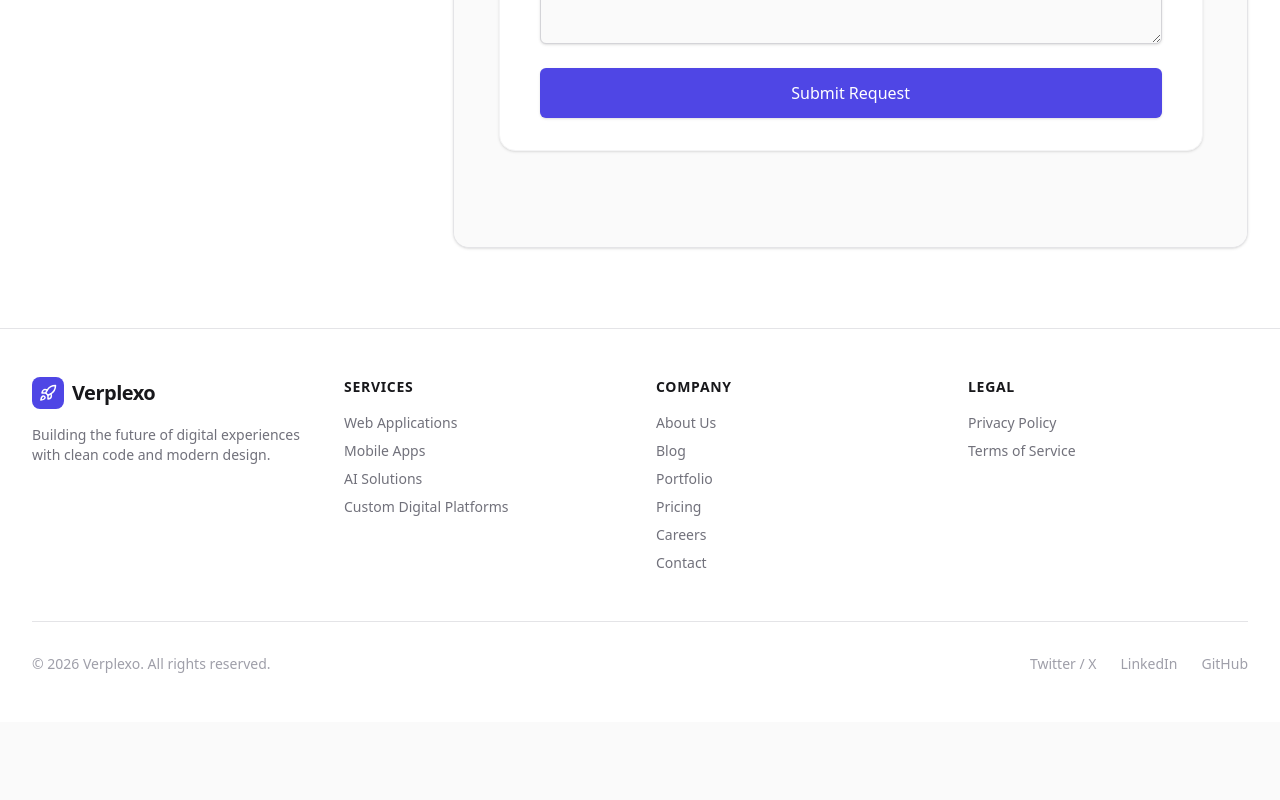
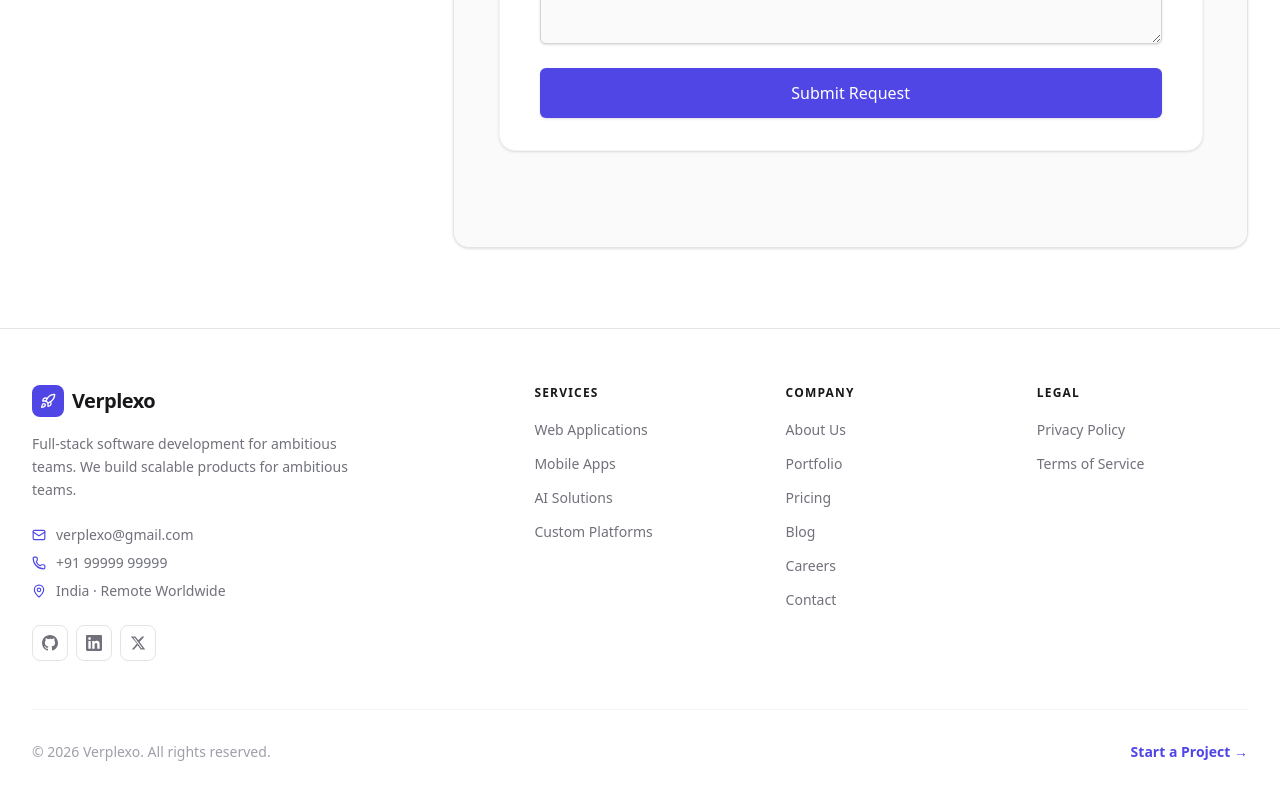
Before and after one commit to Ayush4307/Verplexo, a React (Vite) app: page /contact in a window 1280 px wide. Shown: the part 933-1733 px from the top of the page. Before the commit the page ends 1655 px from the top, so only its background shows below. Built offline with nearby package versions, Linux system fonts and the light colour scheme.

Commit message:
footer and hero section update

```diff
--- a/src/components/Footer.tsx
+++ b/src/components/Footer.tsx
@@ -1,7 +1,58 @@
 import { Link } from 'react-router-dom'
-import { Rocket } from 'lucide-react'
+import { Rocket, Mail, Phone, MapPin } from 'lucide-react'
 import { motion } from 'framer-motion'
 import { fadeIn } from '../utils/motion'
+import { SITE_NAME, EMAIL, PHONE, LOCATION, SOCIAL_LINKS, TAGLINE } from '../constants/brand'
+
+// Inline SVG social icons (lucide-react v1 removed brand icons)
+const GithubIcon = () => (
+  <svg width="16" height="16" viewBox="0 0 24 24" fill="currentColor" aria-hidden="true">
+    <path d="M12 0C5.374 0 0 5.373 0 12c0 5.302 3.438 9.8 8.207 11.387.599.111.793-.261.793-.577v-2.234c-3.338.726-4.033-1.416-4.033-1.416-.546-1.387-1.333-1.756-1.333-1.756-1.089-.745.083-.729.083-.729 1.205.084 1.839 1.237 1.839 1.237 1.07 1.834 2.807 1.304 3.492.997.107-.775.418-1.305.762-1.604-2.665-.305-5.467-1.334-5.467-5.931 0-1.311.469-2.381 1.236-3.221-.124-.303-.535-1.524.117-3.176 0 0 1.008-.322 3.301 1.23A11.509 11.509 0 0112 5.803c1.02.005 2.047.138 3.006.404 2.291-1.552 3.297-1.23 3.297-1.23.653 1.653.242 2.874.118 3.176.77.84 1.235 1.911 1.235 3.221 0 4.609-2.807 5.624-5.479 5.921.43.372.823 1.102.823 2.222v3.293c0 .319.192.694.801.576C20.566 21.797 24 17.3 24 12c0-6.627-5.373-12-12-12z"/>
+  </svg>
+)
+const LinkedinIcon = () => (
+  <svg width="16" height="16" viewBox="0 0 24 24" fill="currentColor" aria-hidden="true">
+    <path d="M20.447 20.452h-3.554v-5.569c0-1.328-.027-3.037-1.852-3.037-1.853 0-2.136 1.445-2.136 2.939v5.667H9.351V9h3.414v1.561h.046c.477-.9 1.637-1.85 3.37-1.85 3.601 0 4.267 2.37 4.267 5.455v6.286zM5.337 7.433a2.062 2.062 0 01-2.063-2.065 2.064 2.064 0 112.063 2.065zm1.782 13.019H3.555V9h3.564v11.452zM22.225 0H1.771C.792 0 0 .774 0 1.729v20.542C0 23.227.792 24 1.771 24h20.451C23.2 24 24 23.227 24 22.271V1.729C24 .774 23.2 0 22.222 0h.003z"/>
+  </svg>
+)
+const TwitterIcon = () => (
+  <svg width="16" height="16" viewBox="0 0 24 24" fill="currentColor" aria-hidden="true">
+    <path d="M18.244 2.25h3.308l-7.227 8.26 8.502 11.24H16.17l-4.714-6.231-5.401 6.231H2.744l7.73-8.835L1.254 2.25H8.08l4.213 5.567zm-1.161 17.52h1.833L7.084 4.126H5.117z"/>
+  </svg>
+)
+
+const footerLinks = {
+  Services: [
+    { label: 'Web Applications', path: '/services' },
+    { label: 'Mobile Apps',      path: '/services' },
+    { label: 'AI Solutions',     path: '/services' },
+    { label: 'Custom Platforms', path: '/services' },
+  ],
+  Company: [
+    { label: 'About Us',   path: '/about' },
+    { label: 'Portfolio',  path: '/portfolio' },
+    { label: 'Pricing',    path: '/pricing' },
+    { label: 'Blog',       path: '/blog' },
+    { label: 'Careers',    path: '/careers' },
+    { label: 'Contact',    path: '/contact' },
+  ],
+  Legal: [
+    { label: 'Privacy Policy',    path: '/privacy' },
+    { label: 'Terms of Service',  path: '/terms' },
+  ],
+}
+
+const contactDetails = [
+  { Icon: Mail,   label: EMAIL,    href: `mailto:${EMAIL}` },
+  { Icon: Phone,  label: PHONE,    href: `tel:${PHONE.replace(/\s/g, '')}` },
+  { Icon: MapPin, label: LOCATION, href: null },
+]
+
+const socials = [
+  { Icon: GithubIcon,   label: 'GitHub',     href: SOCIAL_LINKS.github },
+  { Icon: LinkedinIcon, label: 'LinkedIn',   href: SOCIAL_LINKS.linkedin },
+  { Icon: TwitterIcon,  label: 'Twitter / X', href: SOCIAL_LINKS.twitter },
+]
 
 export function Footer() {
   return (
@@ -10,62 +61,89 @@ export function Footer() {
       variants={fadeIn}
       initial="hidden"
       whileInView="visible"
-      viewport={{ once: true, margin: "-50px" }}
+      viewport={{ once: true, margin: '-50px' }}
     >
-      <div className="max-w-7xl mx-auto py-12 px-4 sm:px-6 lg:px-8">
-        <div className="grid grid-cols-1 md:grid-cols-4 gap-8">
-          <div className="col-span-1 md:col-span-1">
-            <Link to="/" className="flex items-center group">
-              <div className="w-8 h-8 bg-brand rounded-lg flex items-center justify-center mr-2 group-hover:scale-105 transition-transform">
-                <Rocket size={18} className="text-white" />
+      <div className="max-w-7xl mx-auto py-14 px-4 sm:px-6 lg:px-8">
+
+        {/* Top grid */}
+        <div className="grid grid-cols-1 md:grid-cols-2 lg:grid-cols-5 gap-10 mb-12">
+
+          {/* Brand column */}
+          <div className="lg:col-span-2">
+            <Link to="/" className="flex items-center gap-2 group mb-4">
+              <div className="w-8 h-8 bg-brand rounded-lg flex items-center justify-center group-hover:scale-105 transition-transform">
+                <Rocket size={16} className="text-white" />
               </div>
-              <span className="font-bold text-xl tracking-tight text-zinc-900 dark:text-zinc-100">Verplexo</span>
+              <span className="font-bold text-xl tracking-tight text-zinc-900 dark:text-zinc-100">{SITE_NAME}</span>
             </Link>
-            <p className="mt-4 text-sm text-zinc-500 dark:text-zinc-400">
-              Building the future of digital experiences with clean code and modern design.
+            <p className="text-sm text-zinc-500 dark:text-zinc-400 leading-relaxed mb-6 max-w-xs">
+              {TAGLINE}. We build scalable products for ambitious teams.
             </p>
+
+            {/* Contact info */}
+            <ul className="space-y-2 mb-6">
+              {contactDetails.map(({ Icon, label, href }) => (
+                <li key={label} className="flex items-center gap-2.5 text-sm text-zinc-500 dark:text-zinc-400">
+                  <Icon size={14} className="text-brand shrink-0" />
+                  {href ? (
+                    <a href={href} className="hover:text-brand transition-colors">{label}</a>
+                  ) : (
+                    <span>{label}</span>
+                  )}
+                </li>
+              ))}
+            </ul>
+
+            {/* Social icons */}
+            <div className="flex gap-2">
+              {socials.map(({ Icon, label, href }) => (
+                <a
+                  key={label}
+                  href={href}
+                  target="_blank"
+                  rel="noopener noreferrer"
+                  aria-label={label}
+                  className="w-9 h-9 rounded-lg border border-zinc-200 dark:border-zinc-700 flex items-center justify-center text-zinc-500 dark:text-zinc-400 hover:text-brand hover:border-brand dark:hover:border-brand transition-colors"
+                >
+                  <Icon />
+                </a>
+              ))}
+            </div>
           </div>
 
-          <div>
-            <h3 className="text-sm font-semibold text-zinc-900 dark:text-zinc-100 tracking-wider uppercase">Services</h3>
-            <ul className="mt-4 space-y-2 text-sm text-zinc-500 dark:text-zinc-400">
-              <li><Link to="/services" className="hover:text-brand transition-colors">Web Applications</Link></li>
-              <li><Link to="/services" className="hover:text-brand transition-colors">Mobile Apps</Link></li>
-              <li><Link to="/services" className="hover:text-brand transition-colors">AI Solutions</Link></li>
-              <li><Link to="/services" className="hover:text-brand transition-colors">Custom Digital Platforms</Link></li>
-            </ul>
-          </div>
-
-          <div>
-            <h3 className="text-sm font-semibold text-zinc-900 dark:text-zinc-100 tracking-wider uppercase">Company</h3>
-            <ul className="mt-4 space-y-2 text-sm text-zinc-500 dark:text-zinc-400">
-              <li><Link to="/about" className="hover:text-brand transition-colors">About Us</Link></li>
-              <li><Link to="/blog" className="hover:text-brand transition-colors">Blog</Link></li>
-              <li><Link to="/portfolio" className="hover:text-brand transition-colors">Portfolio</Link></li>
-              <li><Link to="/pricing" className="hover:text-brand transition-colors">Pricing</Link></li>
-              <li><Link to="/careers" className="hover:text-brand transition-colors">Careers</Link></li>
-              <li><Link to="/contact" className="hover:text-brand transition-colors">Contact</Link></li>
-            </ul>
-          </div>
-
-          <div>
-            <h3 className="text-sm font-semibold text-zinc-900 dark:text-zinc-100 tracking-wider uppercase">Legal</h3>
-            <ul className="mt-4 space-y-2 text-sm text-zinc-500 dark:text-zinc-400">
-              <li><Link to="/privacy" className="hover:text-brand transition-colors">Privacy Policy</Link></li>
-              <li><Link to="/terms" className="hover:text-brand transition-colors">Terms of Service</Link></li>
-            </ul>
-          </div>
+          {/* Link columns */}
+          {Object.entries(footerLinks).map(([section, links]) => (
+            <div key={section}>
+              <h3 className="text-xs font-bold text-zinc-900 dark:text-zinc-100 tracking-widest uppercase mb-4">
+                {section}
+              </h3>
+              <ul className="space-y-2.5">
+                {links.map((link) => (
+                  <li key={link.label}>
+                    <Link
+                      to={link.path}
+                      className="text-sm text-zinc-500 dark:text-zinc-400 hover:text-brand dark:hover:text-brand transition-colors"
+                    >
+                      {link.label}
+                    </Link>
+                  </li>
+                ))}
+              </ul>
+            </div>
+          ))}
         </div>
 
-        <div className="mt-12 pt-8 border-t border-zinc-200 dark:border-zinc-800 flex flex-col md:flex-row justify-between items-center">
+        {/* Bottom bar */}
+        <div className="pt-8 border-t border-zinc-100 dark:border-zinc-800 flex flex-col md:flex-row justify-between items-center gap-4">
           <p className="text-sm text-zinc-400 dark:text-zinc-500">
-            &copy; {new Date().getFullYear()} Verplexo. All rights reserved.
+            &copy; {new Date().getFullYear()} {SITE_NAME}. All rights reserved.
           </p>
-          <div className="flex space-x-6 mt-4 md:mt-0 text-sm text-zinc-400 dark:text-zinc-500">
-            <a href="https://x.com/verplexo" target="_blank" rel="noopener noreferrer" className="hover:text-brand transition-colors">Twitter / X</a>
-            <a href="https://linkedin.com/company/verplexo" target="_blank" rel="noopener noreferrer" className="hover:text-brand transition-colors">LinkedIn</a>
-            <a href="https://github.com/Ayush4307" target="_blank" rel="noopener noreferrer" className="hover:text-brand transition-colors">GitHub</a>
-          </div>
+          <Link
+            to="/start-a-project"
+            className="text-sm font-semibold text-brand hover:text-brand-hover transition-colors"
+          >
+            Start a Project →
+          </Link>
         </div>
       </div>
     </motion.footer>
--- a/src/components/home/HeroSection.tsx
+++ b/src/components/home/HeroSection.tsx
@@ -1,62 +1,105 @@
-import { ArrowRight, Code, Cpu, Smartphone } from 'lucide-react'
+import { ArrowRight, Code, Cpu, Smartphone, Layers } from 'lucide-react'
 import { Link } from 'react-router-dom'
+import { motion } from 'framer-motion'
+
+const serviceCards = [
+  { icon: Code,       label: 'Web Apps',    delay: 0 },
+  { icon: Cpu,        label: 'AI Solutions', delay: 0.1, offset: true },
+  { icon: Smartphone, label: 'Mobile Apps',  delay: 0.2 },
+  { icon: Layers,     label: 'Custom Dev',   delay: 0.3, offset: true },
+]
+
+// Text stagger animation
+const container = {
+  hidden: {},
+  visible: { transition: { staggerChildren: 0.12 } },
+}
+const item = {
+  hidden:  { opacity: 0, y: 24 },
+  visible: { opacity: 1, y: 0, transition: { duration: 0.55, ease: 'easeOut' } },
+}
 
 export function HeroSection() {
   return (
     <div className="relative overflow-hidden bg-white dark:bg-zinc-950 transition-colors duration-300">
       <div className="max-w-7xl mx-auto">
         <div className="relative z-10 pb-8 bg-white dark:bg-zinc-950 sm:pb-16 md:pb-20 lg:max-w-2xl lg:w-full lg:pb-28 xl:pb-32 pt-20 px-4 sm:px-6 lg:px-8 transition-colors duration-300">
-          <main className="mx-auto max-w-7xl">
-            <div className="sm:text-center lg:text-left">
-              <h1 className="text-4xl tracking-tight font-extrabold text-zinc-900 dark:text-zinc-50 sm:text-5xl md:text-6xl">
-                <span className="block xl:inline">We build scalable</span>{' '}
+
+          <motion.div
+            variants={container}
+            initial="hidden"
+            animate="visible"
+            className="sm:text-center lg:text-left"
+          >
+            {/* Badge */}
+            <motion.div variants={item} className="mb-4">
+              <span className="inline-flex items-center gap-2 text-xs font-bold uppercase tracking-widest text-brand bg-brand/10 dark:bg-brand/20 px-3 py-1.5 rounded-full">
+                <span className="w-1.5 h-1.5 rounded-full bg-brand animate-pulse" />
+                Full-Stack Software Agency
+              </span>
+            </motion.div>
+
+            {/* Headline */}
+            <motion.h1
+              variants={item}
+              className="text-4xl tracking-tight font-extrabold text-zinc-900 dark:text-zinc-50 sm:text-5xl md:text-6xl"
+            >
+              <span className="block">We build scalable</span>
               <span className="block text-brand">digital platforms.</span>
-              </h1>
-              <p className="mt-3 text-base text-zinc-500 dark:text-zinc-400 sm:mt-5 sm:text-lg sm:max-w-xl sm:mx-auto md:mt-5 md:text-xl lg:mx-0">
+            </motion.h1>
+
+            {/* Description */}
+            <motion.p
+              variants={item}
+              className="mt-4 text-base text-zinc-500 dark:text-zinc-400 sm:mt-5 sm:text-lg sm:max-w-xl sm:mx-auto md:mt-5 md:text-xl lg:mx-0"
+            >
               Verplexo is a modern full-stack software development company focused on building scalable web applications, AI-powered solutions, and custom digital platforms for startups and creators.
-              </p>
-              <div className="mt-5 sm:mt-8 sm:flex sm:justify-center lg:justify-start">
-                <div className="rounded-md shadow">
+            </motion.p>
+
+            {/* CTAs */}
+            <motion.div
+              variants={item}
+              className="mt-8 sm:mt-10 flex flex-col sm:flex-row gap-3 sm:justify-center lg:justify-start"
+            >
               <Link
-                    to="/contact"
-                    className="w-full flex items-center justify-center px-8 py-3 border border-transparent text-base font-medium rounded-full text-white bg-brand hover:bg-brand-hover md:py-4 md:text-lg md:px-10 transition-colors"
+                to="/start-a-project"
+                className="inline-flex items-center justify-center px-8 py-3.5 text-base font-semibold rounded-full text-white bg-brand hover:bg-brand-hover md:py-4 md:text-lg md:px-10 transition-colors shadow-sm"
               >
                 Start a Project
               </Link>
-                </div>
-                <div className="mt-3 sm:mt-0 sm:ml-3">
               <Link
                 to="/portfolio"
-                    className="w-full flex items-center justify-center px-8 py-3 border border-zinc-200 dark:border-zinc-700 text-base font-medium rounded-full text-brand bg-white dark:bg-zinc-900 hover:bg-zinc-50 dark:hover:bg-zinc-800 md:py-4 md:text-lg md:px-10 transition-colors"
+                className="inline-flex items-center justify-center px-8 py-3.5 border border-zinc-200 dark:border-zinc-700 text-base font-semibold rounded-full text-brand bg-white dark:bg-zinc-900 hover:bg-zinc-50 dark:hover:bg-zinc-800 md:py-4 md:text-lg md:px-10 transition-colors"
               >
-                    See Our Work <ArrowRight className="ml-2" size={20} />
+                See Our Work <ArrowRight className="ml-2" size={18} />
               </Link>
+            </motion.div>
+
+            {/* Trust strip */}
+            <motion.p variants={item} className="mt-6 text-xs text-zinc-400 dark:text-zinc-600">
+              Trusted by founders, startups &amp; product teams worldwide
+            </motion.p>
+          </motion.div>
         </div>
       </div>
+
+      {/* Right panel — service cards */}
+      <div className="lg:absolute lg:inset-y-0 lg:right-0 lg:w-1/2 bg-zinc-50 dark:bg-zinc-900 flex items-center justify-center p-12 transition-colors duration-300">
+        <div className="grid grid-cols-2 gap-5 w-full max-w-lg">
+          {serviceCards.map(({ icon: Icon, label, delay, offset }) => (
+            <motion.div
+              key={label}
+              initial={{ opacity: 0, scale: 0.9, y: 20 }}
+              animate={{ opacity: 1, scale: 1, y: offset ? 32 : 0 }}
+              transition={{ duration: 0.55, delay: 0.4 + delay, ease: 'easeOut' }}
+              className="bg-white dark:bg-zinc-800 p-6 rounded-2xl shadow-sm border border-zinc-100 dark:border-zinc-700 flex flex-col items-center justify-center text-center hover:shadow-md hover:-translate-y-0.5 transition-all duration-300"
+            >
+              <div className="w-12 h-12 rounded-xl bg-brand/10 dark:bg-brand/20 flex items-center justify-center mb-3">
+                <Icon size={22} className="text-brand" />
               </div>
-          </main>
-        </div>
-      </div>
-      <div className="lg:absolute lg:inset-y-0 lg:right-0 lg:w-1/2 bg-zinc-50 dark:bg-zinc-900 flex items-center justify-center p-12 transition-colors duration-300">
-        <div className="grid grid-cols-2 gap-6 w-full max-w-lg">
-          <div className="bg-white dark:bg-zinc-800 p-6 rounded-2xl shadow-sm border border-zinc-100 dark:border-zinc-700 flex flex-col items-center justify-center text-center transition-colors duration-300">
-            <Code size={40} className="text-brand mb-4" />
-            <h3 className="font-semibold text-zinc-900 dark:text-zinc-100">Web Apps</h3>
-          </div>
-          <div className="bg-white dark:bg-zinc-800 p-6 rounded-2xl shadow-sm border border-zinc-100 dark:border-zinc-700 flex flex-col items-center justify-center text-center translate-y-8 transition-colors duration-300">
-            <Cpu size={40} className="text-brand mb-4" />
-            <h3 className="font-semibold text-zinc-900 dark:text-zinc-100">AI Solutions</h3>
-          </div>
-          <div className="bg-white dark:bg-zinc-800 p-6 rounded-2xl shadow-sm border border-zinc-100 dark:border-zinc-700 flex flex-col items-center justify-center text-center transition-colors duration-300">
-            <Smartphone size={40} className="text-brand mb-4" />
-            <h3 className="font-semibold text-zinc-900 dark:text-zinc-100">Mobile Apps</h3>
-          </div>
-          <div className="bg-white dark:bg-zinc-800 p-6 rounded-2xl shadow-sm border border-zinc-100 dark:border-zinc-700 flex flex-col items-center justify-center text-center translate-y-8 transition-colors duration-300">
-            <div className="w-10 h-10 rounded-full bg-brand/10 dark:bg-brand/20 flex items-center justify-center mb-4">
-              <span className="text-brand font-bold">V</span>
-            </div>
-            <h3 className="font-semibold text-zinc-900 dark:text-zinc-100">Custom Dev</h3>
-          </div>
+              <h3 className="font-semibold text-zinc-900 dark:text-zinc-100 text-sm">{label}</h3>
+            </motion.div>
+          ))}
         </div>
       </div>
     </div>
```
Lines whose indentation alone changed are shown as unchanged.
